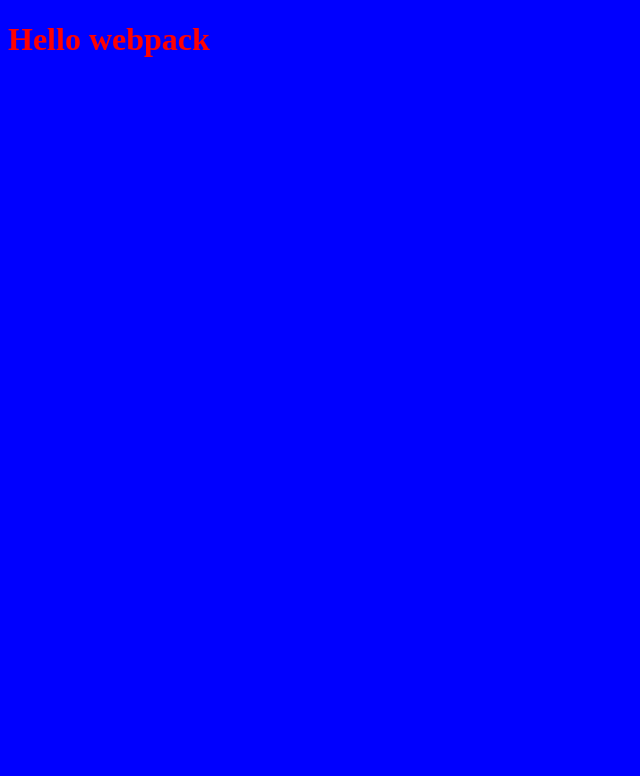
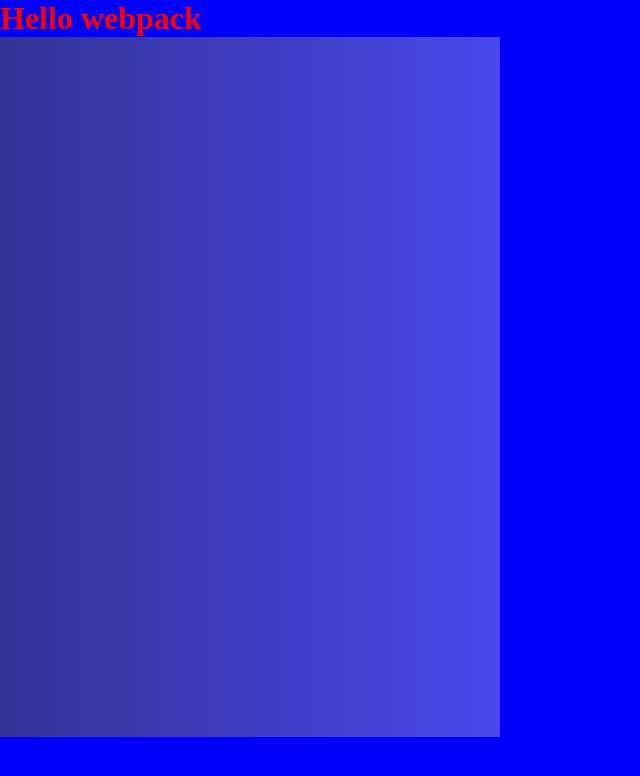
Before and after one commit to Hope1226/webpack-practice, a website built with webpack: page src/index.html in a window 1280 px wide. Shown: the whole page, without its empty margins (0-640 px from the left). Built offline with nearby package versions, Linux system fonts and the light colour scheme.

Commit message:
Add webpack dev server

```diff
--- a/package.json
+++ b/package.json
@@ -5,6 +5,8 @@
   "private": "true",
   "scripts": {
     "test": "echo \"Error: no test specified\" && exit 1",
+    "watch": "webpack --watch",
+    "start": "webpack serve --open",
     "build": "webpack"
   },
   "repository": {
@@ -23,6 +25,7 @@
     "html-webpack-plugin": "^5.5.0",
     "style-loader": "^3.3.1",
     "webpack": "^5.60.0",
-    "webpack-cli": "^4.9.1"
+    "webpack-cli": "^4.9.1",
+    "webpack-dev-server": "^4.3.1"
   }
 }
--- /dev/null
+++ b/src/card.js
@@ -0,0 +1,3 @@
+const card = document.createElement('div')
+
+export {card};
--- a/src/index.js
+++ b/src/index.js
@@ -1,3 +1,6 @@
 import './style.css';
+import {card} from "./card"
 
 document.querySelector('h1').classList.add('hello');
+card.classList.add('card');
+document.querySelector('body').appendChild(card);
--- a/src/style.css
+++ b/src/style.css
@@ -1,3 +1,19 @@
+html {
+  -webkit-box-sizing: border-box;
+  -moz-box-sizing: border-box;
+  box-sizing: border-box;
+}
+
+*,
+*::before,
+*::after {
+  -webkit-box-sizing: inherit;
+  -moz-box-sizing: inherit;
+  box-sizing: inherit;
+  padding: 0;
+  margin: 0;
+}
+
 .hello {
   color: red;
 }
@@ -5,3 +21,9 @@
 body {
   background-color: blue;
 }
+
+.card {
+  width: 500px;
+  height: 700px;
+  background: linear-gradient(to right, rgb(51, 51, 150), rgb(72, 72, 237));
+}
--- a/webpack.config.js
+++ b/webpack.config.js
@@ -2,6 +2,7 @@ const path = require('path');
 const HtmlWebpackPlugin = require('html-webpack-plugin');
 
 module.exports = {
+  mode: 'development',
   entry: './src/index.js',
 
   plugins: [
@@ -17,6 +18,12 @@ module.exports = {
   output: {
     filename: 'main.js',
     path: path.resolve(__dirname, 'dist'),
+  },
+
+  devServer: {
+
+    static: './dist',
+
   },
 
   module: {
```
Also changed, not shown: 1 other file.
